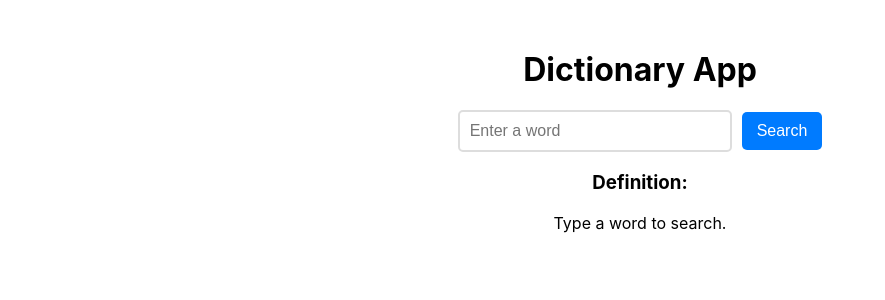
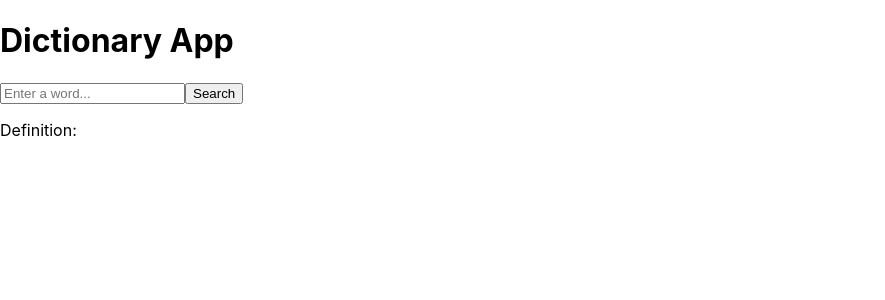
Before and after one commit to jayeshphale/XTable, a React (Create React App) app: page / in a window 1280 px wide. Shown: the top 300 px of the page, without its empty margins (0-885 px from the left). Built offline with nearby package versions, Linux system fonts and the light colour scheme.

Commit message:
Fixed conditional rendering and removed duplicate imports

```diff
--- a/src/components/XDictionary.jsx
+++ b/src/components/XDictionary.jsx
@@ -1,52 +1,44 @@
 import React, { useState } from "react";
-import "../App.css";
 
 const XDictionary = () => {
-  // Predefined dictionary
-  const dictionary = [
-    { word: "React", meaning: "A JavaScript library for building user interfaces." },
-    { word: "Component", meaning: "A reusable building block in React." },
-    { word: "State", meaning: "An object that stores data for a component." }
-  ];
-
-  // State variables
-  const [searchTerm, setSearchTerm] = useState("");
+  const [word, setWord] = useState("");
   const [definition, setDefinition] = useState("");
 
-  // Function to handle search
+  const dictionary = {
+    React: "A JavaScript library for building user interfaces.",
+    Component: "A reusable building block in React.",
+  };
+
   const handleSearch = () => {
-    if (!searchTerm.trim()) {
-      setDefinition("Type a word to search.");
+    if (!word.trim()) {
+      setDefinition("Word not found in the dictionary.");
       return;
     }
 
-    const foundWord = dictionary.find(
-      (entry) => entry.word.toLowerCase() === searchTerm.toLowerCase()
+    const lowerCaseWord = word.trim().toLowerCase();
+    const foundWord = Object.keys(dictionary).find(
+      (key) => key.toLowerCase() === lowerCaseWord
     );
 
     if (foundWord) {
-      setDefinition(foundWord.meaning);
+      setDefinition(dictionary[foundWord]);
     } else {
       setDefinition("Word not found in the dictionary.");
     }
   };
 
   return (
-    <div style={{ textAlign: "center", marginTop: "50px" }}>
+    <div>
       <h1>Dictionary App</h1>
       <input
         type="text"
-        placeholder="Enter a word"
-        value={searchTerm}
-        onChange={(e) => setSearchTerm(e.target.value)}
+        value={word}
+        onChange={(e) => setWord(e.target.value)}
+        placeholder="Enter a word..."
       />
       <button onClick={handleSearch}>Search</button>
-
-      {/* ✅ Always Render "Definition:" so Cypress Finds It */}
-      <div>
-        <h3>Definition:</h3>
-        <p>{definition || "Type a word to search."}</p>
-      </div>
+      <p>Definition:</p>
+      <p>{definition}</p>
     </div>
   );
 };
```
